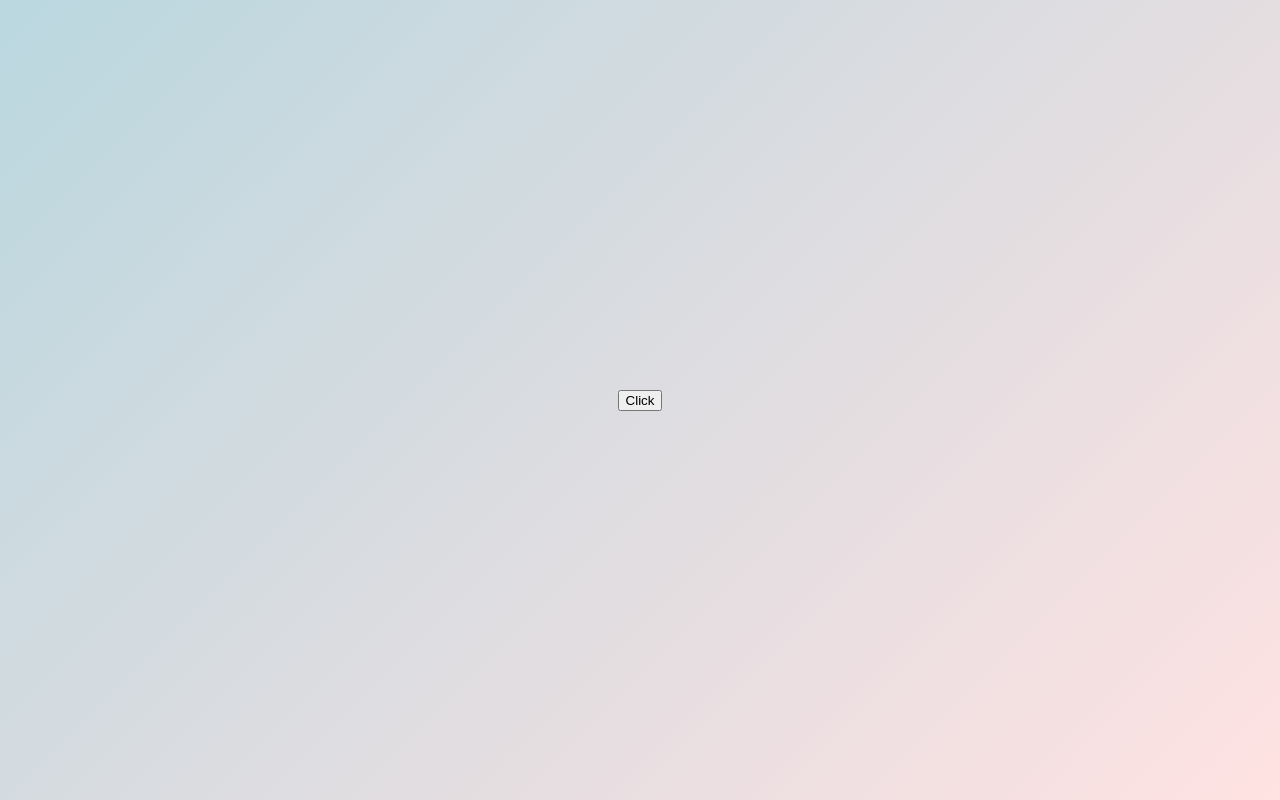
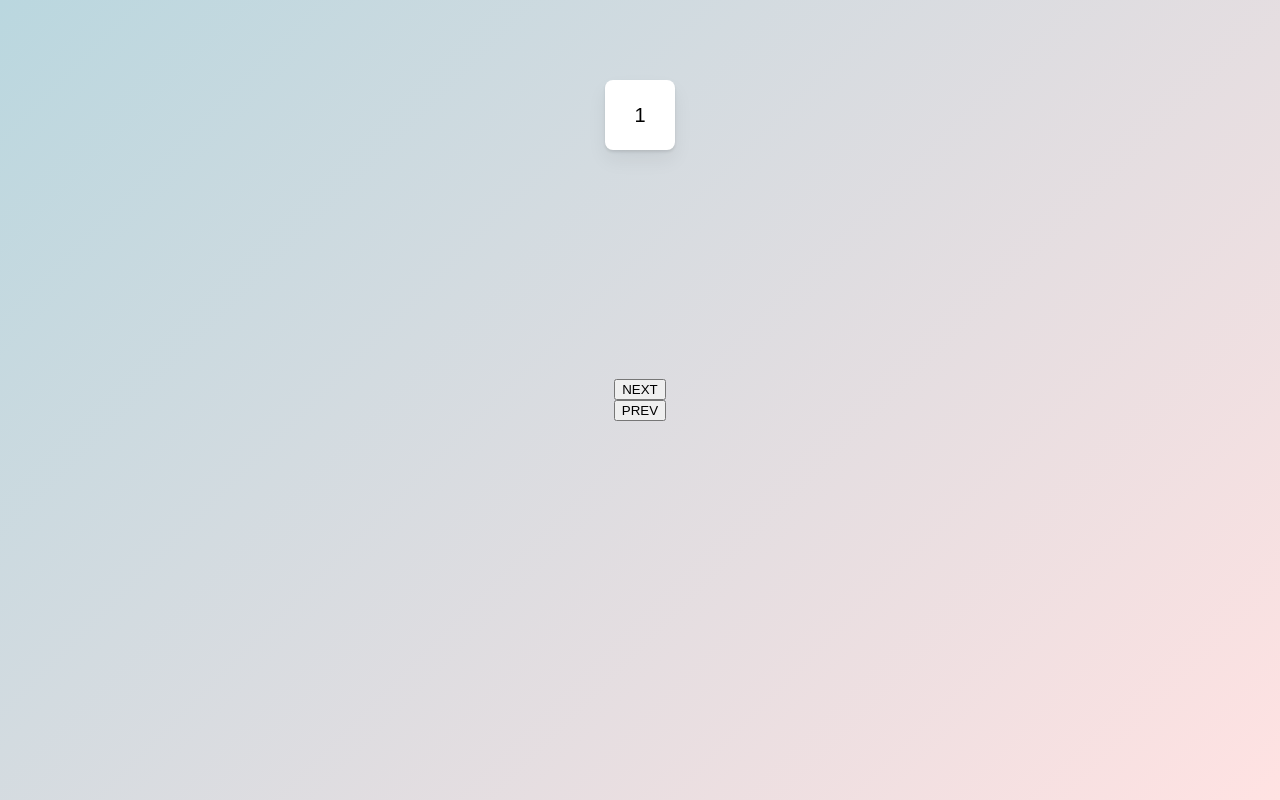
Before and after one commit to ellienori/react-master, a React (Create React App) app: page / in a window 1280 px wide. Built offline with nearby package versions, Linux system fonts and the light colour scheme.

Commit message:
#7 Slider

```diff
--- a/src/App.tsx
+++ b/src/App.tsx
@@ -8,44 +8,70 @@ const Wrapper = styled(motion.div)`
   display: flex;
   justify-content: center;
   align-items: center;
+  flex-direction: column;
 `;
 
 const Box = styled(motion.div)`
-  width: 200px;
-  height: 200px;
+  width: 70px;
+  height: 70px;
   background-color: rgb(255, 255, 255, 1);
-  border-radius: 30px;
+  border-radius: 8px;
+  top: 80px;
+  display: flex;
+  position: absolute;
+  align-items: center;
+  justify-content: center;
+  font-size: 20px;
   box-shadow: 0 2px 3px rgba(0, 0, 0, 0.1), 0 10px 20px rgba(0, 0, 0, 0.06);
 `;
 
 const boxVariants = {
-  initial: {
+  entry: (back: boolean) => ({
+    x: back ? -100 : 100,
     opacity: 0,
     scale: 0
-  },
-  visible: {
+  }),
+  center: {
+    x: 0,
     opacity: 1,
     scale: 1,
-    rotateZ: 360,
+    transition: {
+      duration: 1,
+    },
   },
-  leaving: {
+  exit: (back: boolean) => ({
+    x: back ? 100 : -100,
     opacity: 0,
-    x: 200,
-  }
+    scale: 0,
+    transition: {
+      duration: 1,
+    },
+  })
 };
 
 function App() {
-  const [showing, setShowing] = useState(false);
-  const toggleShowing = () => setShowing(prev => !prev);
+  const [visible, setVisible] = useState(1);
+  const [back, setBack] = useState(false);
+  const sliderNext = () => {
+    setBack(false);
+    setVisible(prev => prev === 10 ? 1 : prev+1);
+  };
+  const sliderPrev = () => {
+    setBack(true);
+    setVisible(prev => prev === 1 ? 10 : prev-1);
+  };
   return (
     <Wrapper>
-      <button onClick={toggleShowing}>Click</button>
-      <AnimatePresence>{showing ? (
-        <Box variants={boxVariants}
-          initial="initial"
-          animate="visible"
-          exit="leaving" />
-      ) : null}</AnimatePresence>
+      <AnimatePresence custom={back}>
+        <Box
+          custom={back}
+          variants={boxVariants}
+          initial="entry"
+          animate="center"
+          exit="exit" key={visible}>{visible}</Box>
+      </AnimatePresence>
+      <button onClick={sliderNext}>NEXT</button>
+      <button onClick={sliderPrev}>PREV</button>
     </Wrapper>
   );
 }
```
Also changed, not shown: 1 other file (tests, documents, lock files or other folders).
